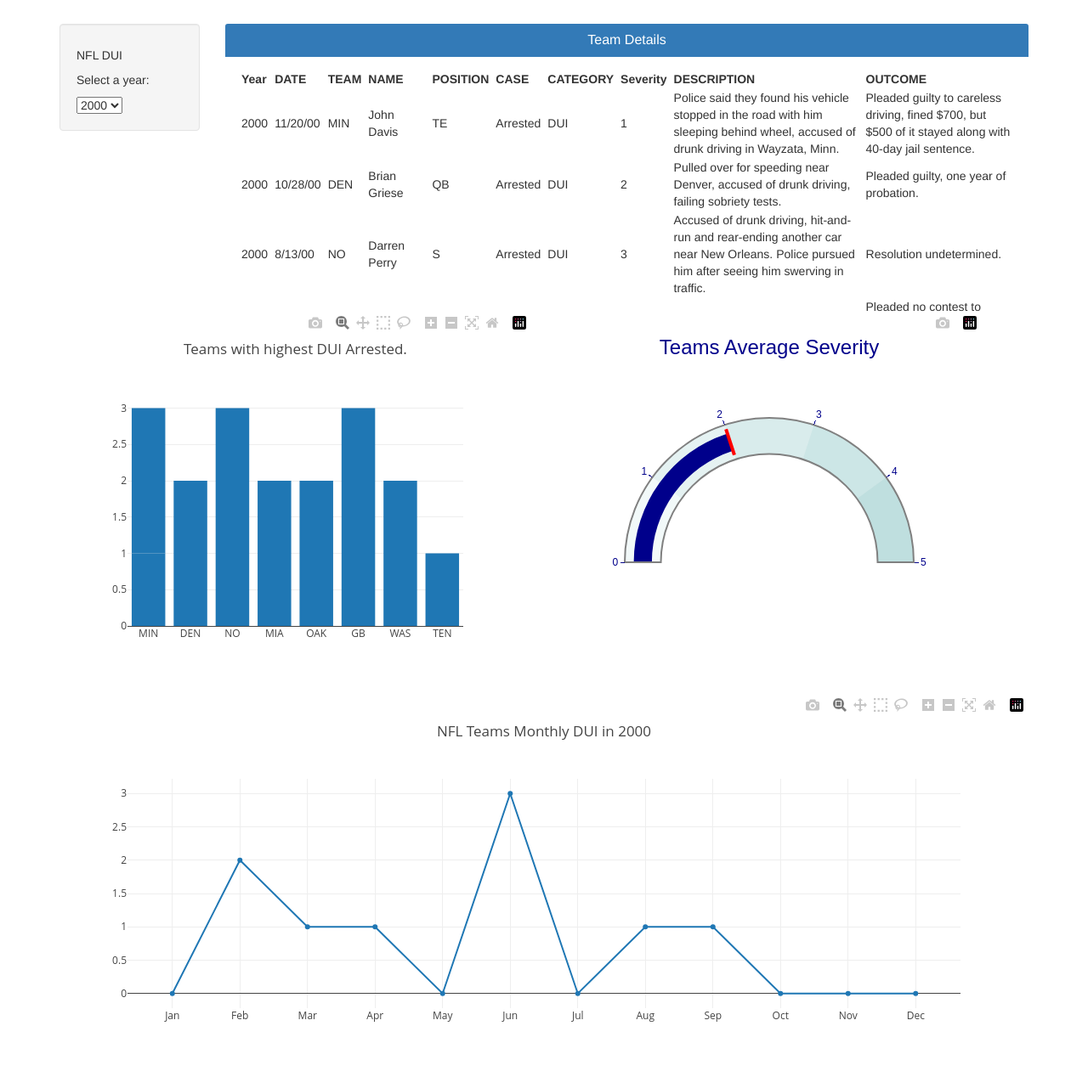
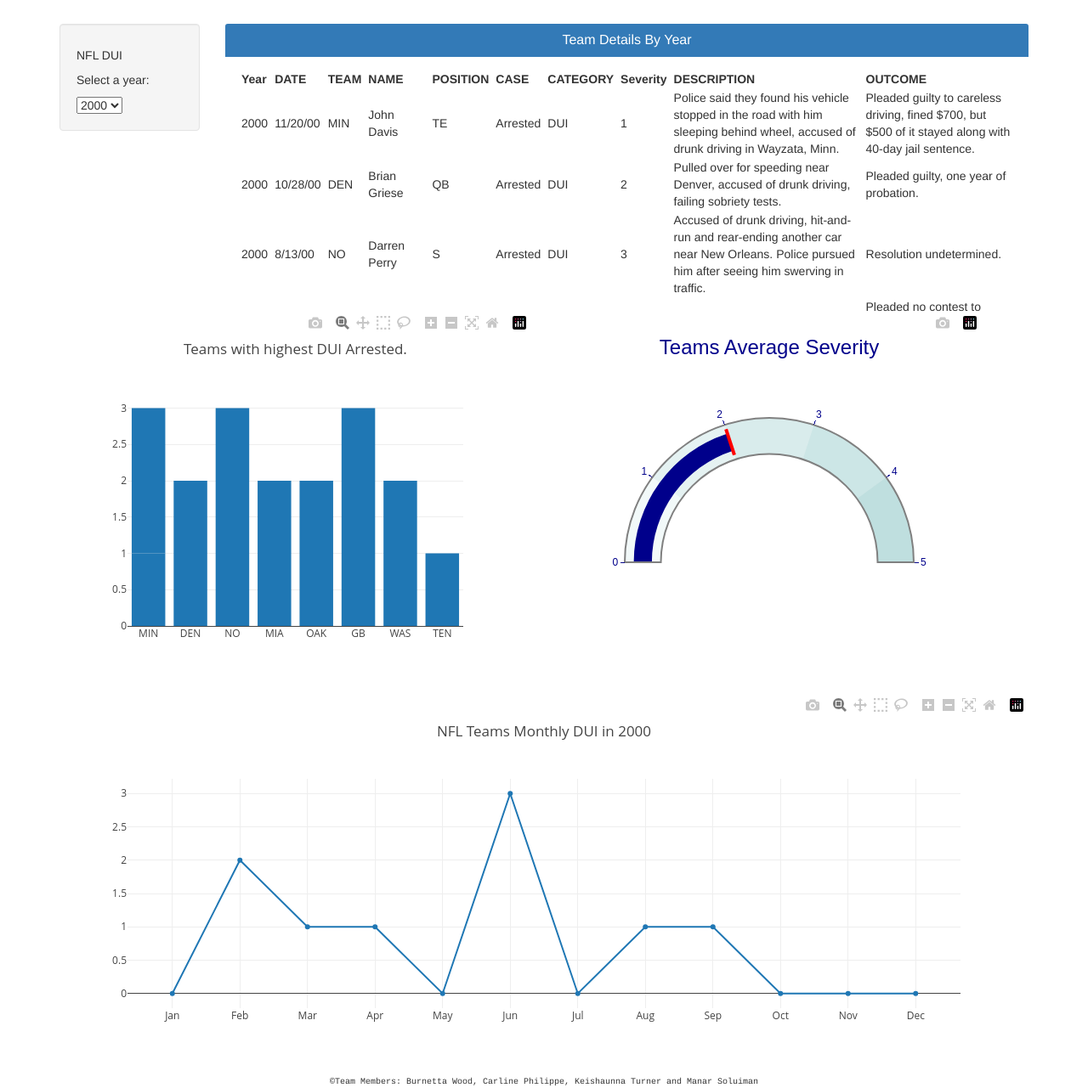
Before and after one commit to burnettaw/project2-group-5, a Flask app: page / in a window 1280 px wide. Shown: the part 242-1523 px from the top of the page at 85% size. Before the commit the page ends 1445 px from the top, so only its background shows below. Run offline with Flask 2, Linux system fonts and the light colour scheme; some libraries are stand-ins or nearby versions.

Commit message:
uploading style changes

```diff
--- a/static/style.css
+++ b/static/style.css
@@ -54,6 +54,11 @@
 td, th {
   padding: 1px 4px;
 }
+.footer{
+  text-align: center;
+  font-family: Courier;
+  font-size: 10px;
+}
 /*
 .panel-primary{
   width:80%;
--- a/templates/index.html
+++ b/templates/index.html
@@ -35,7 +35,7 @@
       <div class="col-md-10">
           <div class="panel-primary">
             <div class="panel-heading">
-              <h3 class="panel-title">Team Details</h3>
+              <h3 class="panel-title">Team Details By Year</h3>
             </div>
             <div id="sample-metadata" class="panel-body"></div>
           </div>
@@ -64,6 +64,7 @@
     </div>
     <div class="row">
       <div class="col-md-12">
+        <div class="footer">&copy;Team Members: Burnetta Wood, Carline Philippe, Keishaunna Turner and Manar Soluiman </div>
         <!--div id="bubble"></div -->
         <!-- Create a div where the graph will take place -->
         <div id="my_dataviz">
```
